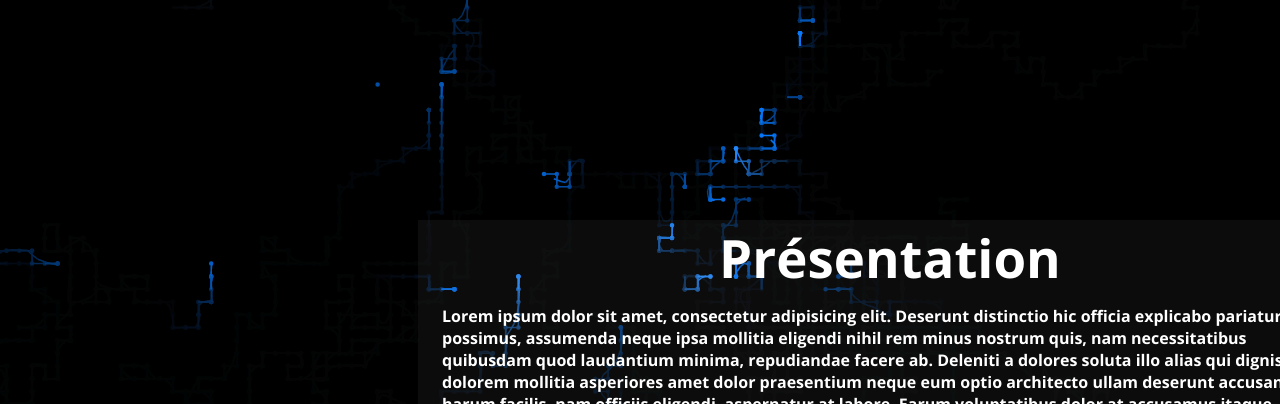
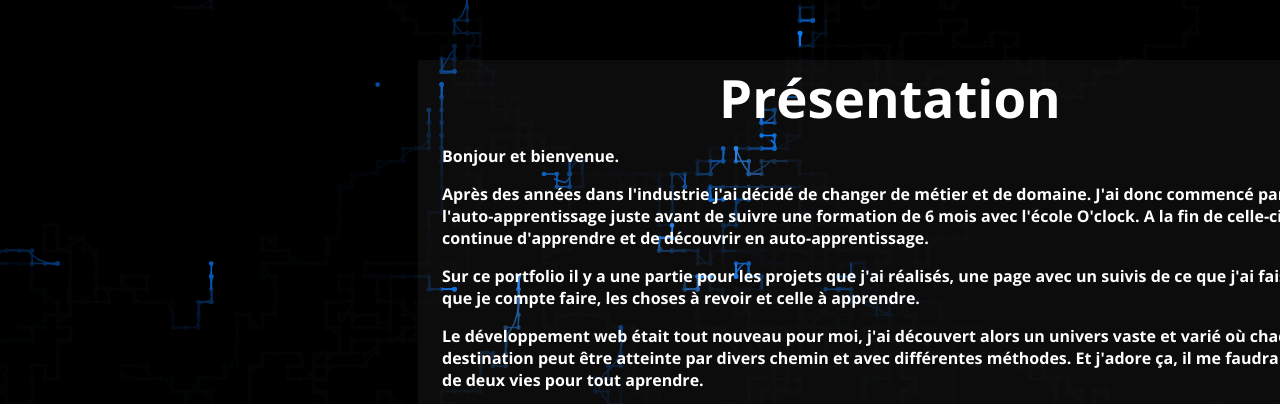
Before and after one commit to magusin/portfolio, a website: page index.html in a window 1280 px wide. Shown: the part 386-790 px from the top of the page. Drawn offline with nearby package versions, Linux system fonts and the light colour scheme.

Commit message:
présentation section complete

```diff
--- a/index.html
+++ b/index.html
@@ -39,15 +39,19 @@
     <main>
     <section class="presentation" id="presentation">
         <h2 class="presentation-title">Présentation</h2>
-    <p>Lorem ipsum dolor sit amet, consectetur adipisicing elit. Deserunt distinctio hic officia explicabo pariatur quasi possimus, assumenda neque ipsa mollitia eligendi nihil rem minus nostrum quis, nam necessitatibus quibusdam quod laudantium minima, repudiandae facere ab. Deleniti a dolores soluta illo alias qui dignissimos dolorem mollitia asperiores amet dolor praesentium neque eum optio architecto ullam deserunt accusantium harum facilis, nam officiis eligendi, aspernatur at labore. Earum voluptatibus dolor at accusamus itaque aperiam atque pariatur officia unde? Nam aut quod modi incidunt ullam nesciunt odit maxime illum, ab eum nemo obcaecati amet necessitatibus fugiat laudantium voluptatem odio tenetur, repellendus assumenda error doloremque.</p>
+    <p class="presentation-p" style="opacity:0;">Bonjour et bienvenue.</p>
+    <p class="presentation-p" style="opacity:0;">Après des années dans l'industrie j'ai décidé de changer de métier et de domaine. J'ai donc commencé par de l'auto-apprentissage juste avant de suivre une formation de 6 mois avec l'école O'clock. A la fin de celle-ci je continue d'apprendre et de découvrir en auto-apprentissage.</p>
+    <p class="presentation-p" style="opacity:0;">Sur ce portfolio il y a une partie pour les projets que j'ai réalisés, une page avec un suivis de ce que j'ai fais ou ce que je compte faire, les choses à revoir et celle à apprendre.</p>
+    <p class="presentation-p" style="opacity:0;">Le développement web était tout nouveau pour moi, j'ai découvert alors un univers vaste et varié où chaque destination peut être atteinte par divers chemin et avec différentes méthodes. Et j'adore ça, il me faudra plus de deux vies pour tout aprendre.</p>
+    <p class="presentation-p" style="opacity:0;">Bonne visite !</p>
     </section>
     <section class="projet" id="projet">
         <h2 class="projet-title">Projet</h2>
-    <p>Lorem ipsum dolor sit amet consectetur adipisicing elit. Velit sit expedita adipisci magnam ea ducimus itaque illo quidem enim dolores maxime iure, asperiores, mollitia cumque rerum laudantium ab vero soluta suscipit deleniti. Culpa, vitae natus minus nesciunt inventore ipsum ullam id molestias nobis neque! Doloremque nisi aspernatur commodi saepe cum fuga ex! Beatae praesentium ratione quis, eos quae eius blanditiis incidunt laborum! Officia inventore sit accusantium labore a eum nulla commodi esse voluptatibus illum quo omnis temporibus, ducimus nihil est tempora? Illum molestiae mollitia beatae. Eos in iste ab itaque a alias quos accusamus, nulla neque optio ducimus ad quisquam, natus magni pariatur architecto veniam placeat obcaecati porro deleniti aliquam nihil? Temporibus et suscipit placeat atque asperiores odio ea maiores impedit, ab ullam similique. Praesentium facilis iure voluptatum totam corporis modi enim cupiditate mollitia, consequatur tenetur quidem perspiciatis quas velit omnis minus natus commodi, id optio minima veniam officia aliquid ratione! Eos nam nemo officiis beatae doloribus repellat, ex voluptate temporibus corrupti vel minima quia odio vitae, soluta veritatis ratione modi, labore impedit consectetur? Nemo ut, sunt aspernatur commodi necessitatibus temporibus. Repellat velit adipisci aut reiciendis quod rem pariatur esse quaerat. Animi illo beatae dolorem laboriosam molestias natus sit assumenda.</p>
+    <p class="projet-p" style="opacity:0;">Lorem ipsum dolor sit amet consectetur adipisicing elit. Velit sit expedita adipisci magnam ea ducimus itaque illo quidem enim dolores maxime iure, asperiores, mollitia cumque rerum laudantium ab vero soluta suscipit deleniti. Culpa, vitae natus minus nesciunt inventore ipsum ullam id molestias nobis neque! Doloremque nisi aspernatur commodi saepe cum fuga ex! Beatae praesentium ratione quis, eos quae eius blanditiis incidunt laborum! Officia inventore sit accusantium labore a eum nulla commodi esse voluptatibus illum quo omnis temporibus, ducimus nihil est tempora? Illum molestiae mollitia beatae. Eos in iste ab itaque a alias quos accusamus, nulla neque optio ducimus ad quisquam, natus magni pariatur architecto veniam placeat obcaecati porro deleniti aliquam nihil? Temporibus et suscipit placeat atque asperiores odio ea maiores impedit, ab ullam similique. Praesentium facilis iure voluptatum totam corporis modi enim cupiditate mollitia, consequatur tenetur quidem perspiciatis quas velit omnis minus natus commodi, id optio minima veniam officia aliquid ratione! Eos nam nemo officiis beatae doloribus repellat, ex voluptate temporibus corrupti vel minima quia odio vitae, soluta veritatis ratione modi, labore impedit consectetur? Nemo ut, sunt aspernatur commodi necessitatibus temporibus. Repellat velit adipisci aut reiciendis quod rem pariatur esse quaerat. Animi illo beatae dolorem laboriosam molestias natus sit assumenda.</p>
     </section>
     <section class="contact" id="contact">
         <h2 class="contact-title">Contact</h2>
-    <p>Lorem ipsum dolor sit amet consectetur, adipisicing elit. Reprehenderit adipisci neque illum cum! Dolorem alias quaerat officia tenetur. Quasi, totam a aperiam incidunt est corporis nostrum, consectetur odit facilis, aliquid quod expedita ad minus reiciendis tempore voluptates tenetur veritatis voluptatem unde eligendi nemo voluptatum inventore excepturi magni. Perspiciatis at perferendis maiores pariatur quaerat molestiae odit soluta amet doloremque! Quod neque nihil illo similique nobis totam recusandae eos fugiat non rerum ullam, illum facilis perspiciatis. Illo veniam rerum velit libero eveniet maxime repudiandae, optio repellendus itaque aliquam quo perferendis assumenda voluptatibus sunt officia voluptas, adipisci necessitatibus ad placeat sed, nostrum labore est quasi ut. Sed itaque doloribus possimus, quos maxime iure, ex consectetur sunt quibusdam architecto magnam nemo amet iusto voluptatem omnis? Ipsum cum eos, dolore aliquam repellendus soluta ut explicabo enim natus nobis voluptatem veniam deleniti molestiae adipisci ullam voluptatibus rerum accusamus incidunt quaerat praesentium minus! Odio aperiam cum corrupti!</p>
+    <p class="contact-p" style="opacity:0;">Lorem ipsum dolor sit amet consectetur, adipisicing elit. Reprehenderit adipisci neque illum cum! Dolorem alias quaerat officia tenetur. Quasi, totam a aperiam incidunt est corporis nostrum, consectetur odit facilis, aliquid quod expedita ad minus reiciendis tempore voluptates tenetur veritatis voluptatem unde eligendi nemo voluptatum inventore excepturi magni. Perspiciatis at perferendis maiores pariatur quaerat molestiae odit soluta amet doloremque! Quod neque nihil illo similique nobis totam recusandae eos fugiat non rerum ullam, illum facilis perspiciatis. Illo veniam rerum velit libero eveniet maxime repudiandae, optio repellendus itaque aliquam quo perferendis assumenda voluptatibus sunt officia voluptas, adipisci necessitatibus ad placeat sed, nostrum labore est quasi ut. Sed itaque doloribus possimus, quos maxime iure, ex consectetur sunt quibusdam architecto magnam nemo amet iusto voluptatem omnis? Ipsum cum eos, dolore aliquam repellendus soluta ut explicabo enim natus nobis voluptatem veniam deleniti molestiae adipisci ullam voluptatibus rerum accusamus incidunt quaerat praesentium minus! Odio aperiam cum corrupti!</p>
     </section>
     </main>
     <footer>
--- a/js/gsap.js
+++ b/js/gsap.js
@@ -1,9 +1,4 @@
 gsap.registerPlugin(ScrollTrigger);
-
-// const presentation = document.querySelector(".presentation p");
-// const projet = document.querySelector(".projet");
-// const contact = document.querySelector(".contact");
-// const title = document.querySelector(".presentation-title");
 
 gsap.to('.projet', {opacity: 1, duration: 1, backgroundColor: "rgba(120, 120, 120, 0.10)" ,y: 0, x:50, stagger:1.5});
 gsap.to('.presentation-title', {duration:3, scale: 2.2, scrollTrigger: ".presentation-title"});
@@ -30,4 +25,19 @@ gsap.to(".contact", {
     backgroundColor: "rgba(120, 120, 120, 0.10)",
     x: 1850,
     scrollTrigger: ".contact",
-})
+});
+gsap.to(".contact-p", {
+    duration: 4,
+    opacity: 1,
+    scrollTrigger: ".contact"
+});
+gsap.to(".projet-p", {
+    duration: 4,
+    opacity: 1,
+    scrollTrigger: ".projet"
+});
+gsap.to(".presentation-p", {
+    duration: 4,
+    opacity: 1,
+    scrollTrigger: ".presentation"
+});
--- a/style.css
+++ b/style.css
@@ -39,14 +39,15 @@ canvas {
 p {
     font-weight: 600;
     font-size: medium;
+    letter-spacing: normal;
+    margin-bottom: 1em;
 }
 
-main, section {
+main, section, header, .presentation {
     position: relative;
 }
 
 header {
-    position: relative;
     display: block;
     min-height: 20vh;
     text-align: center;
@@ -122,9 +123,8 @@ h2 {
 }
 
 .presentation {
-    position: relative;
-    top: 30vh;
-    height: 30vh;
+    top: 10vh;
+    height: 40vh;
     width: 70%;
     margin: 0.8rem auto;
     padding: 1rem 1.5rem;
@@ -137,7 +137,6 @@ h2 {
 }
 
 .contact {
-    position: relative;
     top: 110vh;
     height: 40vh;
     margin: 0.8rem auto;
@@ -149,8 +148,7 @@ h2 {
 }
 
 .projet {
-    position: relative;
-    top: 60vh;
+    top: 30vh;
     height: 40vh;
     width: 70%;
     margin: 0.8rem auto;
@@ -184,4 +182,4 @@ footer {
 height: 110vh;
 width: 100%;
     }
-}  */
+}
```
